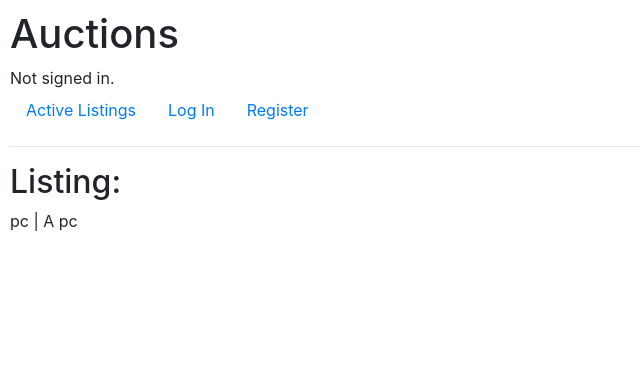
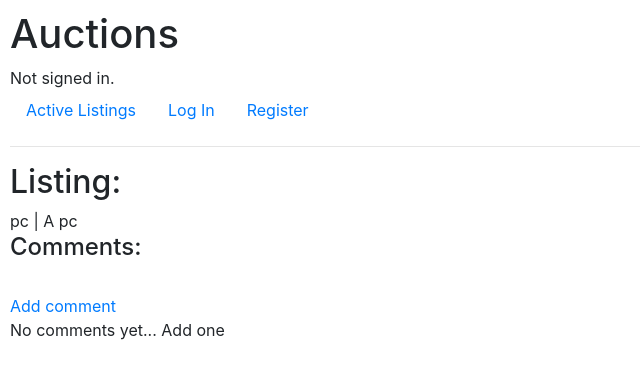
Before and after one commit to mpellino/commerce, a Django app: page /1 in a window 1280 px wide. Shown: the top 379 px of the page, without its empty margins (0-640 px from the left). Run offline with Django 3.2, Linux system fonts and the light colour scheme; data comes from the database, SQL or seed files in the repository; both versions use the stored data as it was after the commit; some libraries are stand-ins or nearby versions.

Commit message:
Add comment feature.

```diff
--- a/auctions/models.py
+++ b/auctions/models.py
@@ -32,7 +32,8 @@ class Comments(models.Model):
     author = models.ForeignKey(
         get_user_model(),
         on_delete=models.CASCADE,
-        default=None
+        default=None,
+        related_name="author"
     )
     date_added = models.DateTimeField(auto_now_add=True)
 
--- a/auctions/templates/auctions/listing_detail.html
+++ b/auctions/templates/auctions/listing_detail.html
@@ -3,6 +3,22 @@
 {% block body %}
     <h2>Listing:</h2>
 
-    {{listing.product}} | {{listing.description}}  <!-- TODO
-
+    {{listing.product}} | {{listing.description}}
+    <br/>
+    <h4> Comments: </h4>
+    <br/>
+   <a href="{% url 'comment_add' listing.pk %}">Add comment</a>
+    <br/>
+    {% if not listing.comments.all %}
+        No comments yet...
+        Add one
+    {% else %}
+        {% for comment in listing.comments.all %}
+        <strong>
+            {{comment.author}} - {{comment.date_added}}
+        </strong>
+        <br/>
+        {{ comment.comment }}
+        {% endfor %}
+    {% endif %}
 {% endblock %}
--- a/auctions/urls.py
+++ b/auctions/urls.py
@@ -6,6 +6,7 @@ urlpatterns = [
     path("", views.index, name="index"),
     path("<int:listing_id>", views.listing_detail, name="listing_detail"),
     path("listing_add", views.listing_add, name="listing_add"),
+    path("/<int:listing_id>/comment_add", views.comment_add, name="comment_add"),
     path("login", views.login_view, name="login"),
     path("logout", views.logout_view, name="logout"),
     path("register", views.register, name="register")
--- a/auctions/views.py
+++ b/auctions/views.py
@@ -1,11 +1,11 @@
-from django.contrib.auth import authenticate, login, logout
+from django.contrib.auth import authenticate, login, logout, get_user_model
 from django.db import IntegrityError
 from django.http import HttpResponse, HttpResponseRedirect
 from django.shortcuts import render
 from django.urls import reverse
 from django import forms
 
-from.forms import AddListingForm
+from.forms import AddListingForm, AddCommentForm
 from .models import User, AuctionListing, Comments
 
 
@@ -16,7 +16,9 @@ def index(request):
 
 
 def listing_detail(request, listing_id):
+    print(listing_id)
     listing = AuctionListing.objects.get(id=listing_id)
+    print(listing)
     return render(request, "auctions/listing_detail.html", {
         "listing": listing
     })
@@ -33,6 +35,23 @@ def listing_add(request):
     context = {'form': form}
     return render(request, "auctions/listing_add.html", context)
 
+
+def comment_add(request, listing_id):
+    pass
+
+    form = AddCommentForm()
+
+    if request.method == "POST":
+        form = AddCommentForm(request.POST)
+        if form.is_valid():
+            comment = form.save(commit=False)
+            comment.product = AuctionListing.objects.get(pk=listing_id)
+            comment.comment = form.cleaned_data['comment']
+            comment.author = request.user
+            form.save()
+            return HttpResponseRedirect(reverse('index'))
+    context = {'form': form}
+    return render(request, 'auctions/comment_add.html', context)
 
 
 def login_view(request):
```
Also changed, not shown: auctions/forms.py (+7 -1 lines), auctions/templates/auctions/comment_add.html (added, +9 -0 lines), db.sqlite3.
